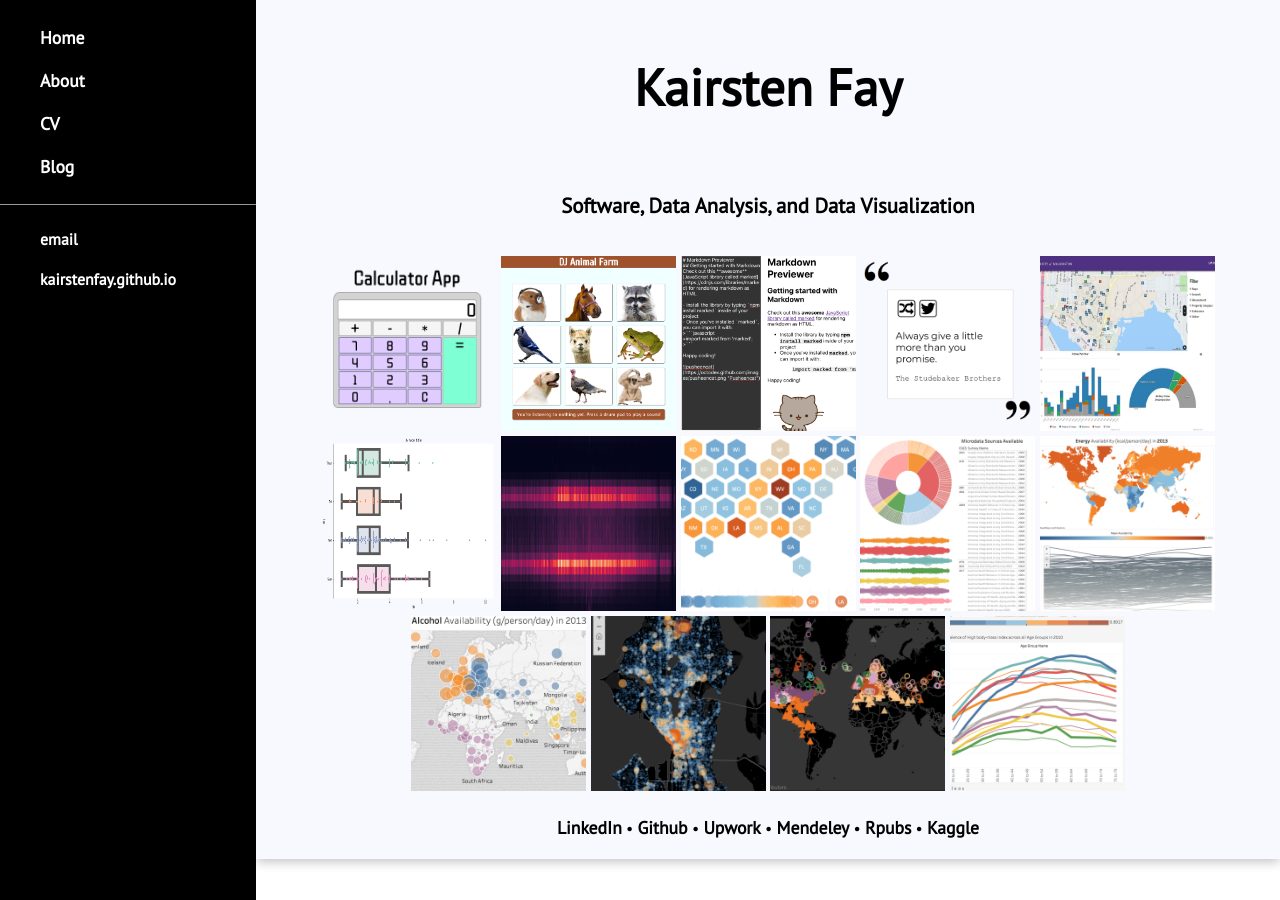
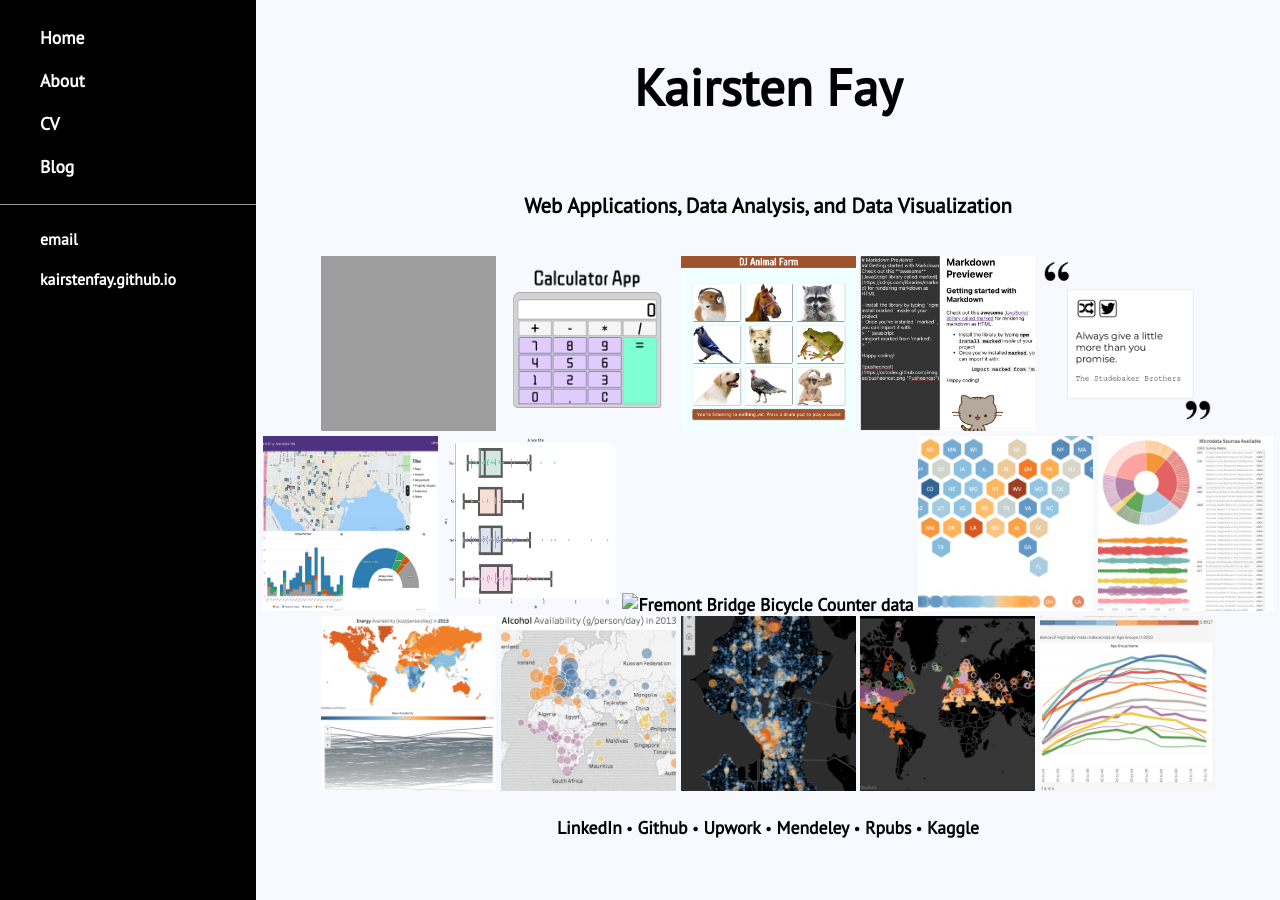
Before and after one commit to kairstenfay/kairstenfay.github.io, a Jekyll site: the page built from index.html, in a window 1280 px wide. Built offline with Jekyll 4.4.1, drawn with Linux system fonts in a browser that asks for light colours; grey boxes are pictures that could not be loaded.

Commit message:
Added pomodoro clock, moved around a few images, played with CSS a bit but not done yet

```diff
--- a/_layouts/default.html
+++ b/_layouts/default.html
@@ -31,7 +31,7 @@
 					</ul>
 				</footer>
 			</nav>
-			<div id="thumbnail" class="container">
+			<div id="thumbnail">
 
 			{{ content }}
 
--- a/about/index.html
+++ b/about/index.html
@@ -3,10 +3,10 @@
 title: Kairsten Fay's About Me
 ---
 
-<div class="blurb">
+<div class="blurb" id="about">
     <h1 class="title">About Me</h1>
+    <img class="me" src="../images/me.jpg" />
     <p>
-    <br>
         Hi, I'm Kairsten (prounced <em>CARE-stin</em>). I work in that delightfully blurry line between software
         engineering and data science. I am passionate about tool building on both the front end and back end. I
         currently work as a full stack web developer at the
--- a/css/main.css
+++ b/css/main.css
@@ -3,6 +3,7 @@
     /* background-image: url("https://encrypted-tbn0.gstatic.com/images?q=tbn:ANd9GcTm1eFGDIyTTZ_NfLvem8ul2p1ixrYWN1nbkjy0H845im1rMAbyyQ");
     background-attachment: fixed; */
     font-family: 'PT Sans', sans-serif;
+    background-color: ghostwhite;
 }
 nav {
     background-color: #000;
@@ -14,7 +15,6 @@
 }
 
 div {
-    background-color: ghostwhite;
     padding: 10px 0;
 }
 
@@ -25,7 +25,7 @@
 }
 
 .blurb {
-    padding: 30px;
+    padding: 0 30px 30px 30px;
 }
 
 .post {
@@ -48,21 +48,19 @@
     text-decoration: none;
     color: black;
     font-family: 'PT Sans', sans-serif;
-    font-size: 1.1em;
     font-weight: 700;
     position: relative;
 }
 
 a.post-title {
     font-family: system-ui, sans-serif;
-    font-weight: 400;
 }
 
 a:hover {
     /* color: #d1d7e8; */
     /*text-shadow: 1px 1px 1px #d1d7e8;*/
     position: relative;
-    left: 2px;
+    bottom: 2px;
 }
 
 a.nav {
@@ -75,24 +73,68 @@
     /* text-shadow: 2px 2px 5px #d1d7e8; */
 }
 
-h1 {
-    font-size: 3.2em;
+@media only screen and (min-width: 768px) {
+    h1 {
+        font-size: 3.2em;
+    }
+    h2 {
+        font-size: 1.3em;
+    }
+    h3 {
+        font-size: 1.1em;
+    }
+
+    p {
+        font-size: 1.0em;
+    }
+
+    li.posts {
+        font-size: 1.0em;
+    }
+
+    a {
+        font-size: 1.1em;
+    }
 }
-h2 {
-    font-size: 1.3em;
-    align-self: center;
+
+@media only screen and (max-width: 767px) {
+    #thumbnail {
+        font-size: .7em;
+    }
+
+    a {
+        font-size: .7em;
+    }
+    /*h1 {*/
+        /*font-size: 3.2em;*/
+    /*}*/
+    /*h2 {*/
+        /*font-size: 1.3em;*/
+    /*}*/
+    /*h3 {*/
+        /*font-size: 1.1em;*/
+    /*}*/
+
+    /*p {*/
+        /*font-size: 1.0em;*/
+    /*}*/
+
+    /*.posts li {*/
+        /*font-size: .3em;*/
+    /*}*/
+
+    /*a {*/
+        /*font-size: .3em;*/
+    /*}*/
 }
+
+
 .blog {
     text-align: left;
     padding: 0 0 0 60px;
 }
 
-h3 {
-    font-size: 1.1em;
-}
-
 p {
-    font-size: 1.0em;
     line-height: 1.2em;
     color: #333;
     font-family: system-ui, sans-serif;
@@ -116,7 +158,6 @@
 
 ul.posts {
     margin: 20px auto 40px;
-    font-size: 1.0em;
 }
 
 ul.posts li {
@@ -151,8 +192,8 @@
     display: block;
     margin-left: auto;
     margin-right: auto;
-    max-width: 80%;
     padding: 0 0 0 0;
+    max-width: 300px;
 }
 
 li{
@@ -161,8 +202,18 @@
 }
 
 #thumbnail {
-    box-shadow: 0 3px 10px rgba(0, 0, 0, 0.23);
     position: relative;
     left: 20vw;
     width: 80vw;
 }
+
+.me {
+    max-width: 300px;
+    height: auto;
+}
+
+#about {
+    display: flex;
+    flex-direction: column;
+    align-items: center;
+}
--- a/index.html
+++ b/index.html
@@ -13,13 +13,18 @@
 </div>
 
 <div id="content" align="center">
-  <h2 class="subtitle">Software, Data Analysis, and Data Visualization</h2>
+  <h2 class="subtitle">Web Applications, Data Analysis, and Data Visualization</h2>
 
 
     <div style="display: flex; justify-content: center;">
 
         <div style="display: table; align-self: center; width:100%">
-            <a href="http://d2djxpoazf0nbs.cloudfront.net/">
+            <a href="http://d1mjra43gtbupp.cloudfront.net">
+                <img class="link cell"
+                     src="images/thumbnail_react_pomodoro_clock.png"
+                     alt="Pomodoro clock" />
+            </a>
+            <a href="http://d2djxpoazf0nbs.cloudfront.net">
                 <img class="link cell"
                      src="images/thumbnail_react_calculator.png"
                      alt="Calculator app" />
@@ -54,7 +59,7 @@
 
             <a href="https://github.com/kairstenfay/data-viz/blob/master/Fremont%20bicyclists.ipynb">
                 <img class="link cell"
-                     src="images/bikes4.png"
+                     src="images/posts/bikes4.png"
                      alt="Fremont Bridge Bicycle Counter data"/>
             </a>
 
```
Also changed, not shown: _posts/images/dial_pad.png (deleted), favicon.ico (added), images/bikes4.png (deleted), images/data_ball.jpg (deleted), images/overweight.jpg (deleted), 1 other file.
